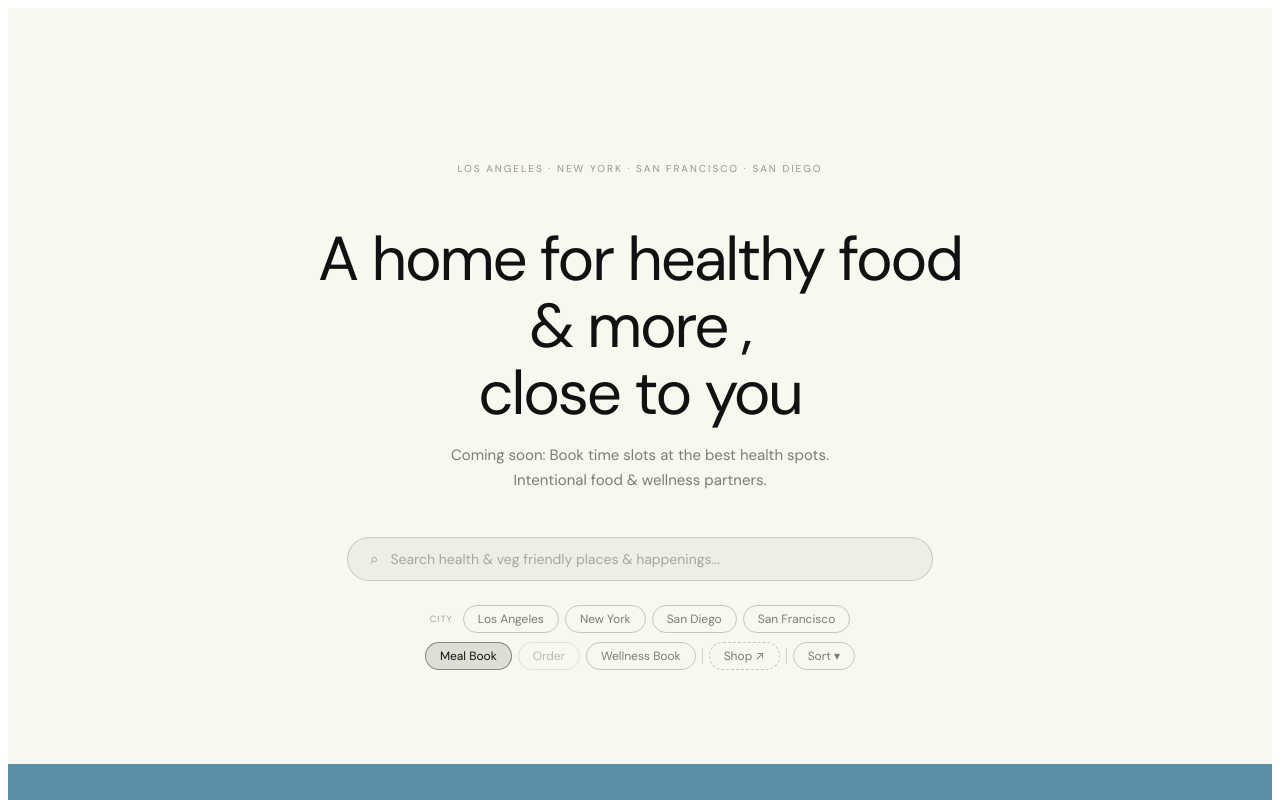
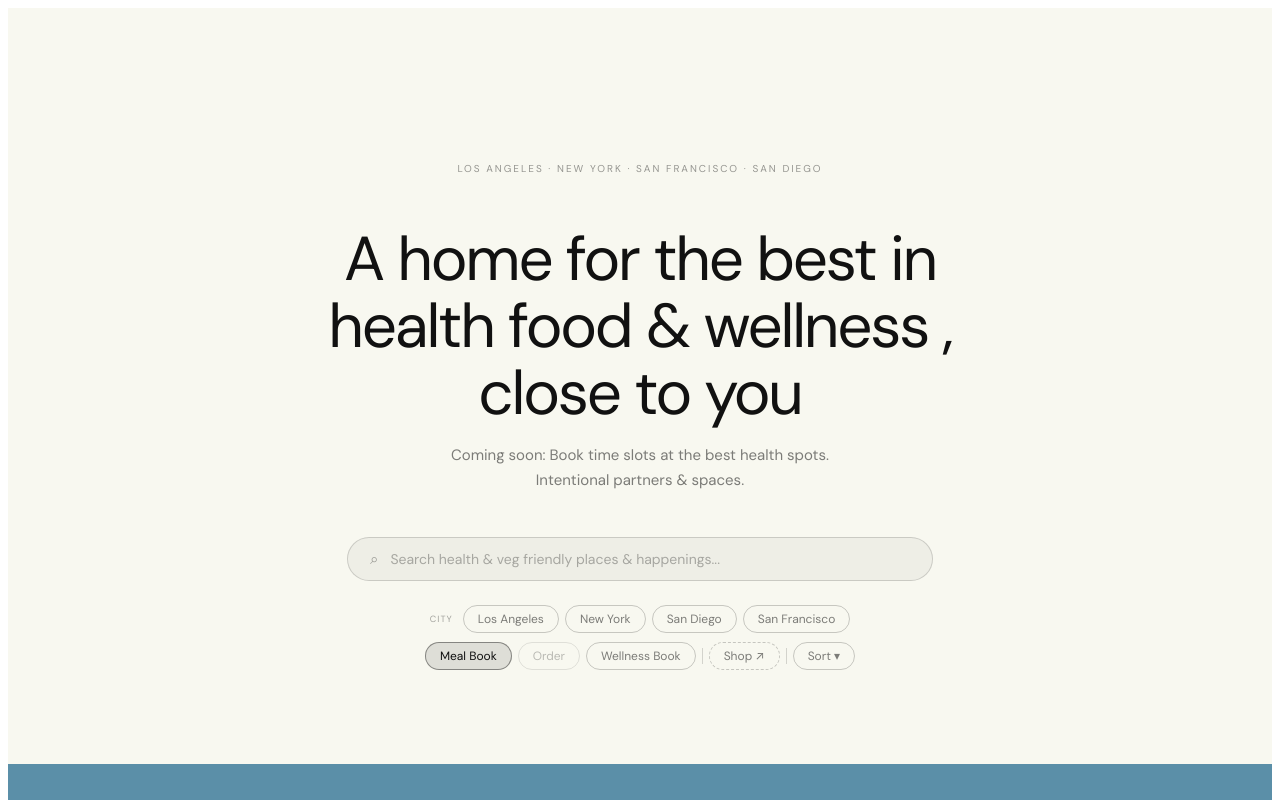
Before and after one commit to 333Health/WellnessBooking, a plain HTML site: page index.html in a window 1280 px wide. Shown: the top 800 px of the page. Drawn offline with Linux system fonts and the light colour scheme.

Commit message:
Update hero title and subtitle for clarity

```diff
--- a/index.html
+++ b/index.html
@@ -811,8 +811,8 @@
   <div class="hero__bg"></div>
   <div class="hero__inner">
     <p class="hero__eyebrow">Los Angeles · New York · San Francisco · San Diego</p>
-    <h1 class="hero__title">A home for healthy food & more ,<br>close to you</h1>
-    <p class="hero__sub">Coming soon: Book time slots at the best health spots.<br>Intentional food & wellness partners.</p>
+    <h1 class="hero__title">A home for the best in health food & wellness ,<br>close to you</h1>
+    <p class="hero__sub">Coming soon: Book time slots at the best health spots.<br>Intentional partners & spaces.</p>
 
     <div class="hero__search">
       <span class="hero__search-icon">⌕</span>
```
